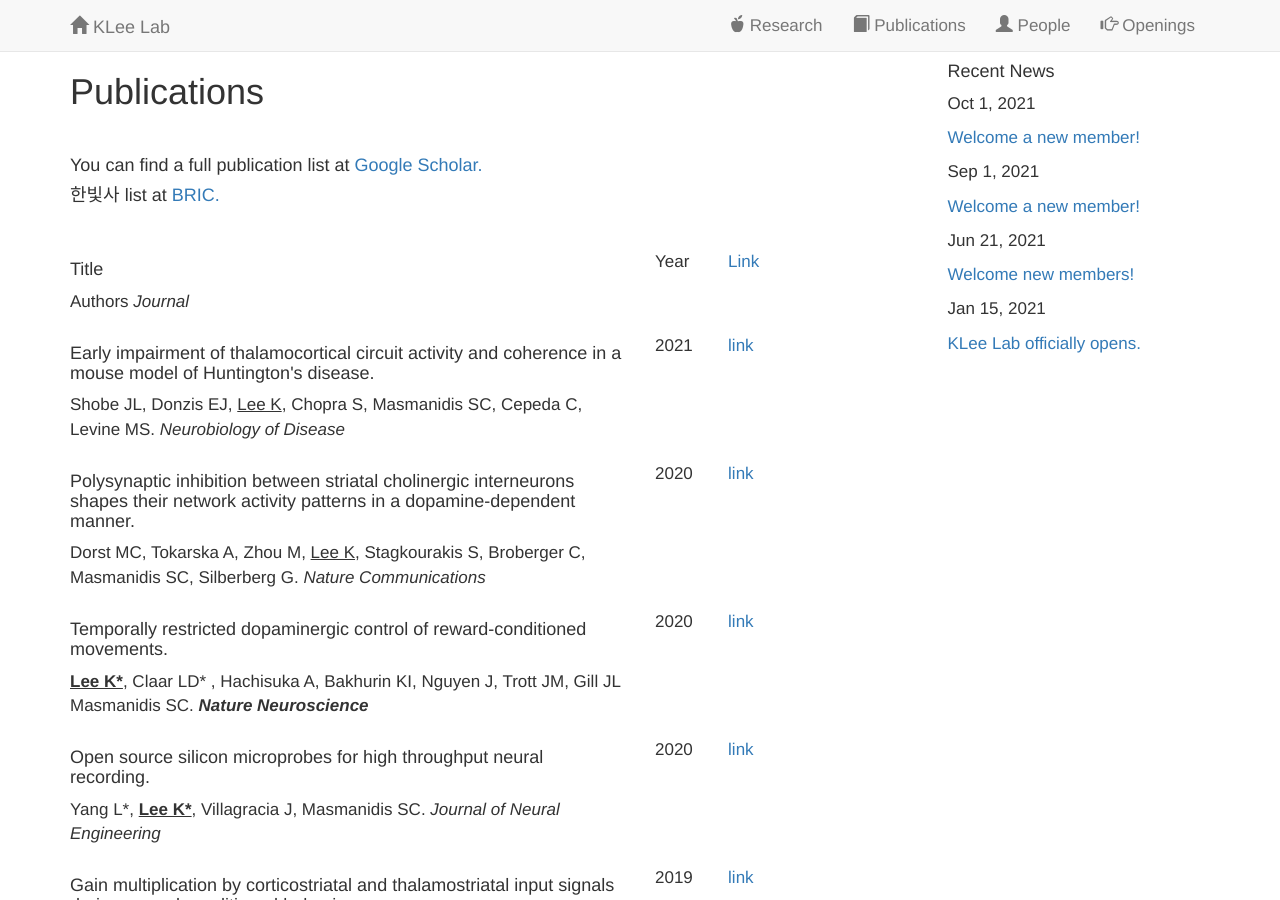
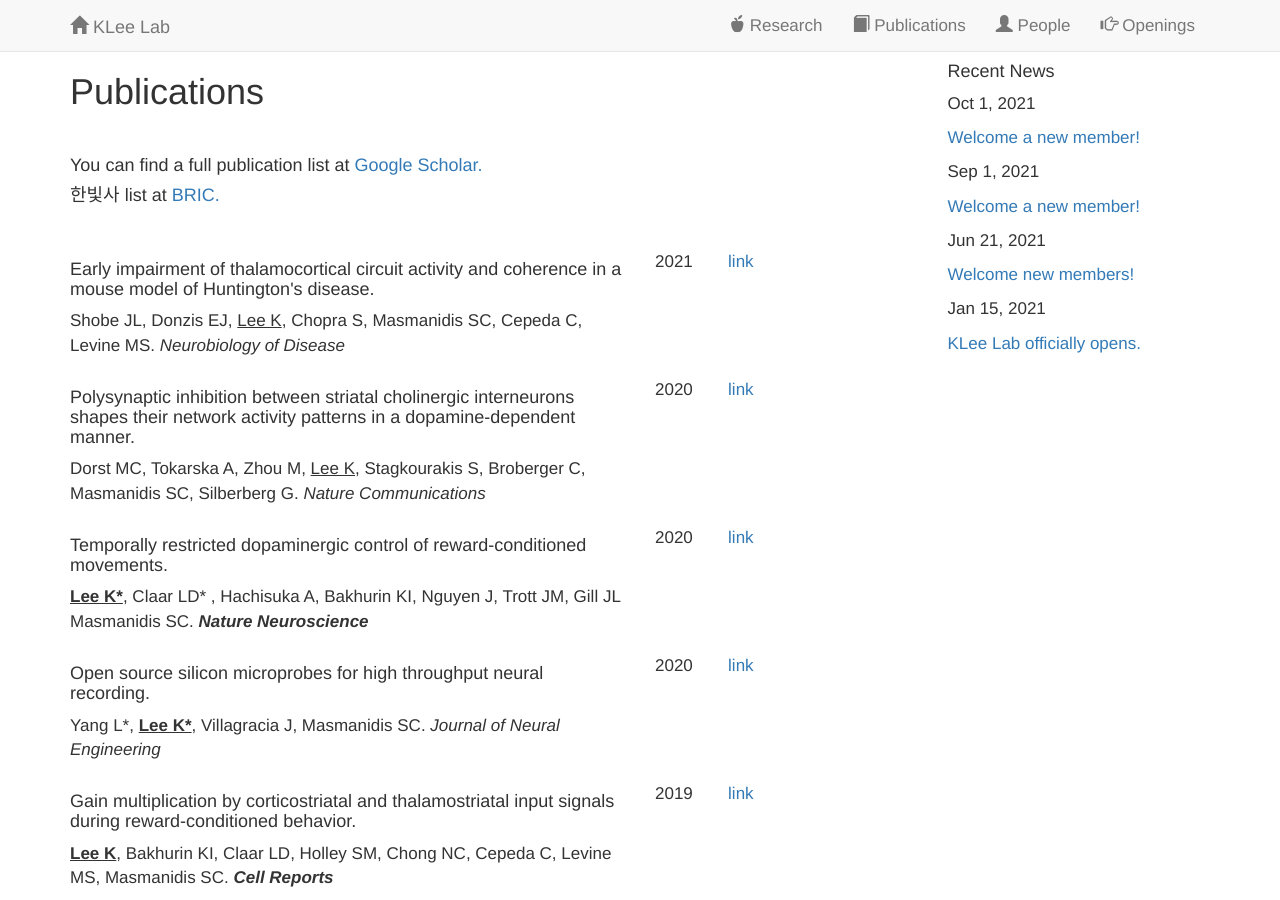
Before and after one commit to kleelab/kleelab.github.io, a Jekyll site: the page built from publications.html, in a window 1280 px wide and 900 px high. Built offline with Jekyll 4.4.1, drawn with Linux system fonts in a browser that asks for light colours; nearby versions of some CDN libraries; a style sheet for code colours, icons or effects is not loaded.

Commit message:
Update publications.yml

```diff
--- a/_data/publications.yml
+++ b/_data/publications.yml
@@ -1,15 +1,4 @@
 ---
-- title: >
-    Title
-  author: >
-    Authors  <I>Journal</I>
-  image:
-  year: Year
-  repo:
-    name: Link
-    url:
-
-
 - title: >
     Early impairment of thalamocortical circuit activity and coherence in a mouse model of Huntington's disease.
   author: >
```
